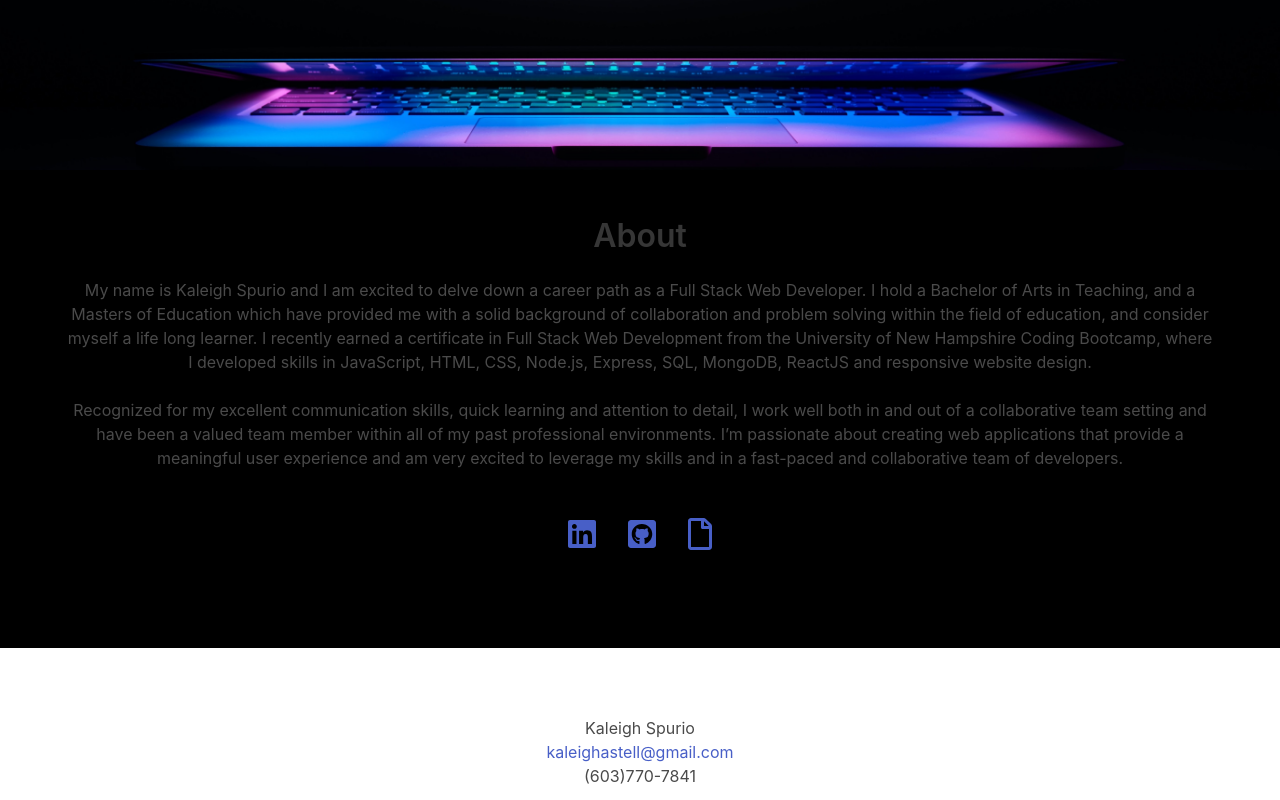
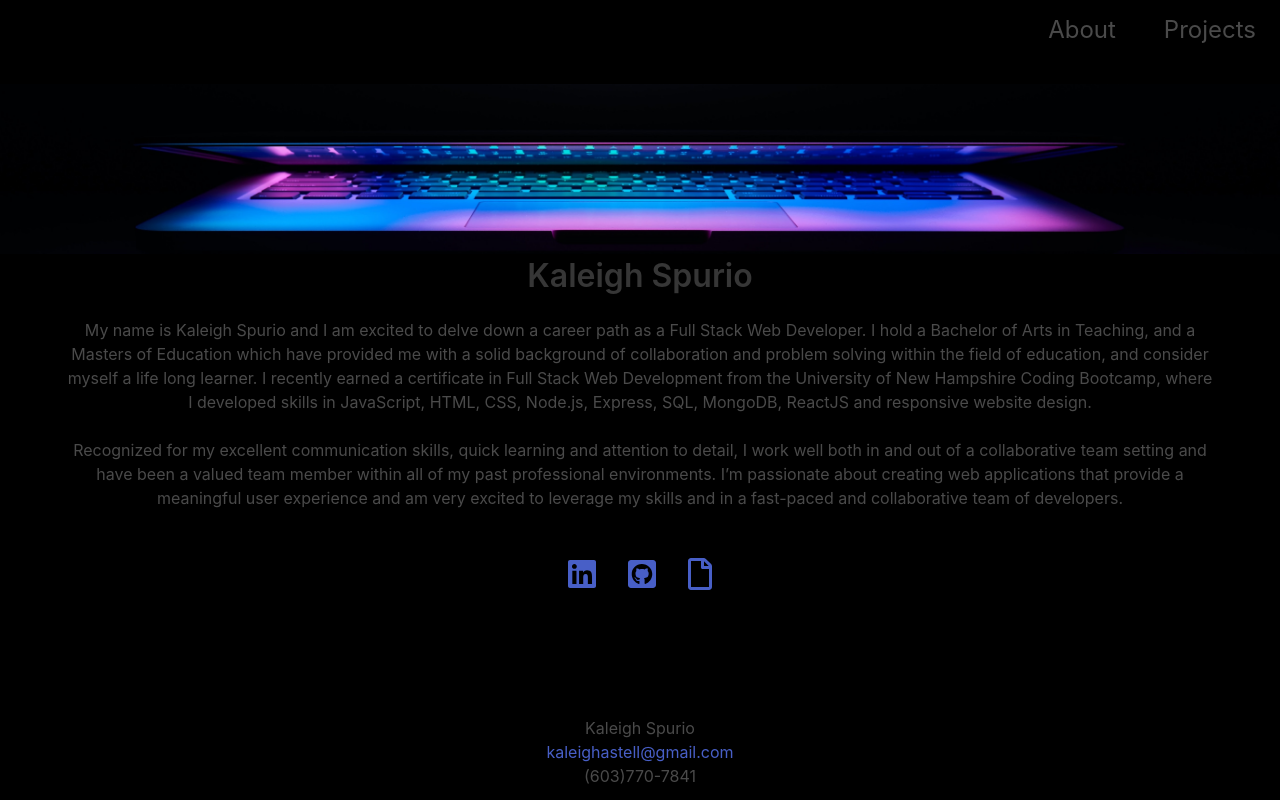
Before and after one commit to Kaleighspurio/react-portfolio, a React (Create React App) app: page / in a window 1280 px wide. Built offline with nearby package versions, Linux system fonts and the light colour scheme.

Commit message:
added links to get to the different pages

```diff
--- a/src/components/Header.js
+++ b/src/components/Header.js
@@ -1,12 +1,24 @@
 import React from 'react';
+import { Link } from 'react-router-dom';
 
 export default function Header() {
   return (
     <section className="hero is-medium">
+            <div className="tabs is-right is-large">
+        <ul>
+          <li>
+            <Link to="/">About</Link>
+          </li>
+          <li>
+            <Link to="/portfolio">Projects</Link>
+          </li>
+        </ul>
+      </div>
       <img
         src={process.env.PUBLIC_URL + './images/HeaderImage.jpg'}
         alt="Open laptop"
       />
+
     </section>
   );
 }
--- a/src/components/MyLinks.js
+++ b/src/components/MyLinks.js
@@ -23,7 +23,7 @@ export default function MyLinks() {
         href="https://github.com/Kaleighspurio"
         target="_blank"
         rel="noopener noreferrer"
-        className="mx-4"
+        className="mx-4 mb-6"
       >
         <i className="far fa-file fa-2x"></i>
       </a>
--- a/src/index.css
+++ b/src/index.css
@@ -6,4 +6,5 @@ body {
   -webkit-font-smoothing: antialiased;
   -moz-osx-font-smoothing: grayscale;
   background: #000;
+  min-height: 100vh;
 }
--- a/src/pages/About.js
+++ b/src/pages/About.js
@@ -3,9 +3,9 @@ import MyLinks from '../components/MyLinks';
 
 export default function About() {
   return (
-      <section className="section">
+      <section className="section pt-1">
         <div className="container">
-          <h1 className="title">About</h1>
+          <h1 className="title">Kaleigh Spurio</h1>
           <p>
             My name is Kaleigh Spurio and I am excited to delve down a career
             path as a Full Stack Web Developer. I hold a Bachelor of Arts in
--- a/src/pages/Portfolio.js
+++ b/src/pages/Portfolio.js
@@ -4,7 +4,7 @@ import Project from '../components/Project';
 export default function Portfolio() {
     return (
     <div>
-        <p>Portfolio</p>
+        <h2 className="title is-3">My Projects</h2>
         <Project />
     </div>
 
```
